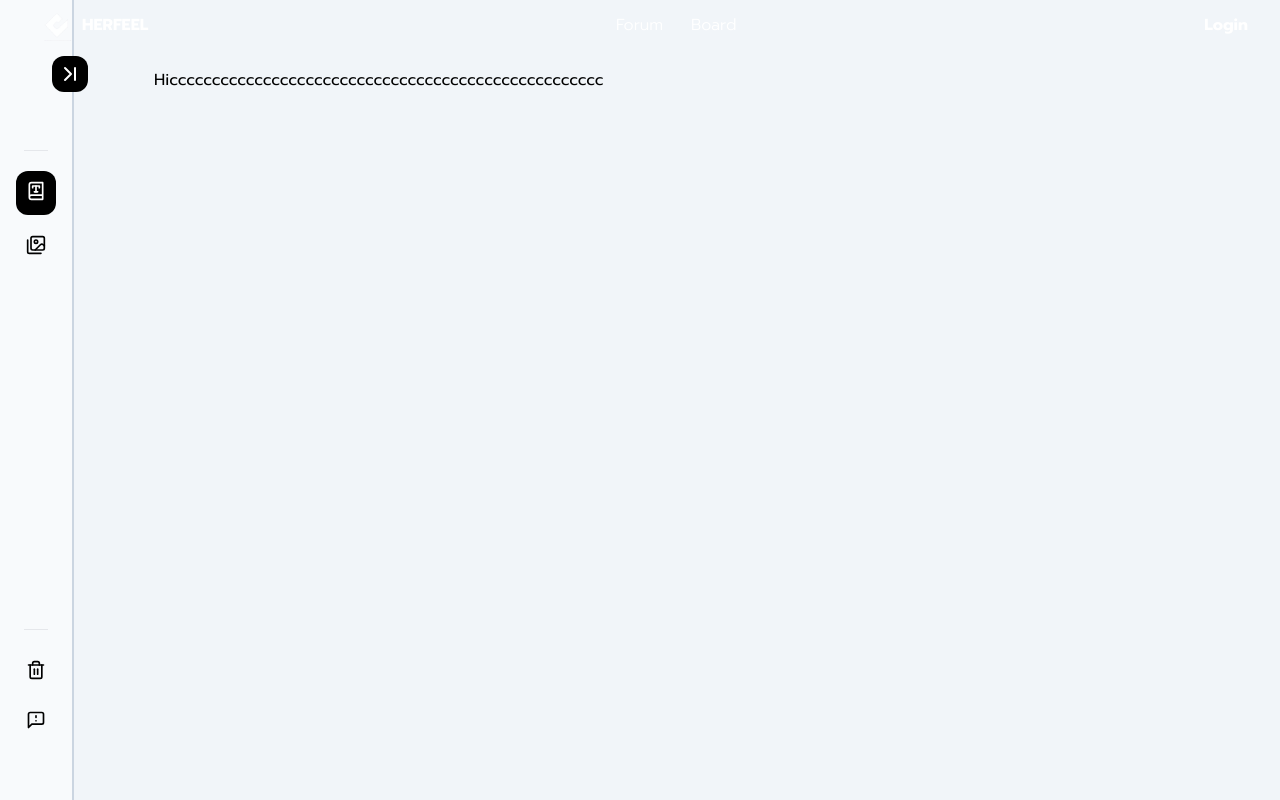
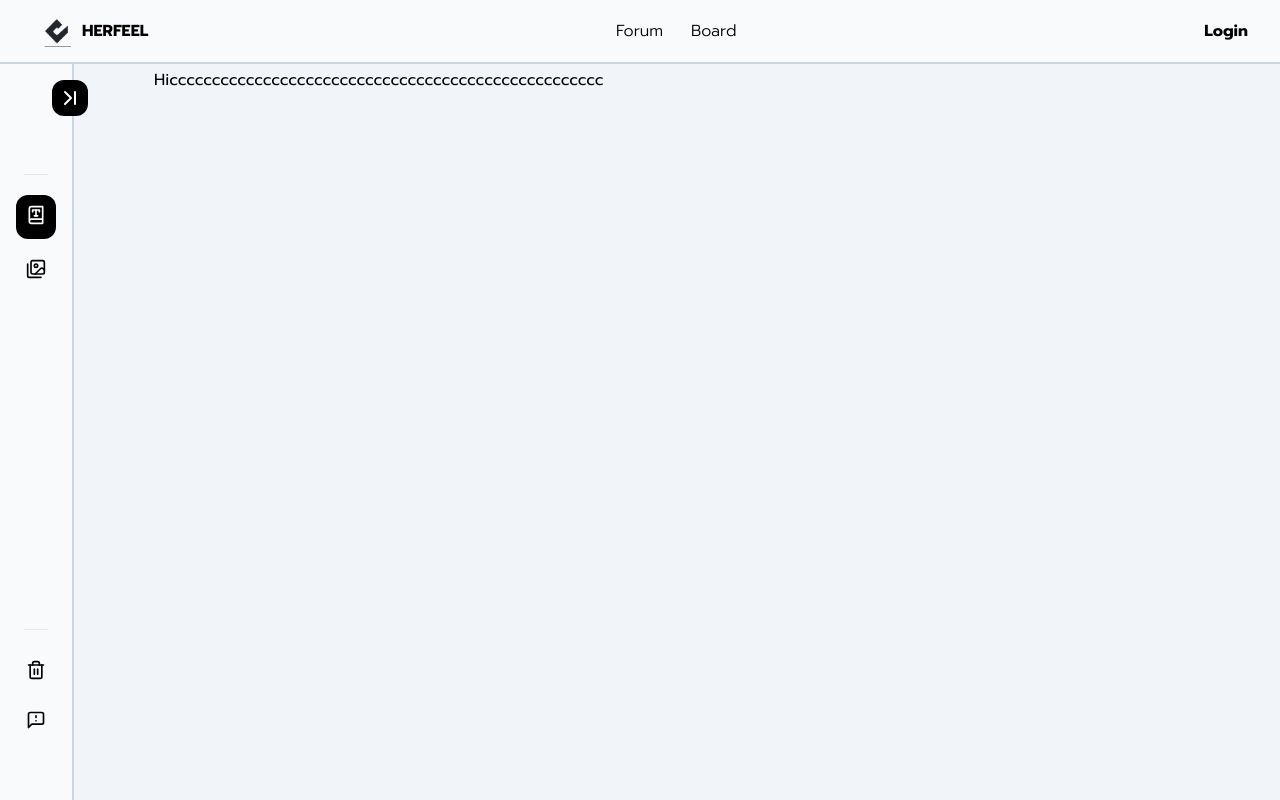
Before and after one commit to chickzilla/her-feeling-client, a Next.js app: page /text in a window 1280 px wide. Built offline with nearby package versions, Linux system fonts and the light colour scheme.

Commit message:
feat: add check root to navbar

```diff
--- a/src/components/navbar/dashboard/navbar-dashboard.tsx
+++ b/src/components/navbar/dashboard/navbar-dashboard.tsx
@@ -29,13 +29,13 @@ export default function NavbarDashBoard() {
   });
   const pathname = usePathname();
   return (
-    <aside className="h-screen bg-slate-50 flex-none sticky top-0 pt-10 border-r-2 border-slate-300">
+    <aside className="h-screen bg-slate-50 flex-none sticky top-0 pt-16 border-r-2 border-slate-300">
       <button
         onClick={() => {
           localStorage.setItem("navbarExpanded", String(!expanded));
           setExpanded((curr) => !curr);
         }}
-        className="p-1.5 rounded-xl bg-black hover:bg-slate-300 absolute -right-4 top-14 text-white"
+        className="p-1.5 rounded-xl bg-black hover:bg-slate-300 absolute -right-4 top-20 text-white"
       >
         {expanded ? <ChevronFirst /> : <ChevronLast />}
       </button>
--- a/src/components/navbar/navbar.tsx
+++ b/src/components/navbar/navbar.tsx
@@ -1,19 +1,40 @@
+"use client";
+
 import Image from "next/image";
 import NavbarMiddleItem from "./navbar_middle_item";
-
+import { useState, useEffect } from "react";
+import { usePathname } from "next/navigation";
+import Link from "next/link";
 export default function Navbar() {
+  const [isRoot, setIsRoot] = useState(false);
+  const pathname = usePathname();
+  useEffect(() => {
+    setIsRoot(pathname === "/");
+  });
   return (
-    <nav className="fixed top-0 w-screen h-16 px-8 items-center z-50">
-      <div className="text-white text-center items-center font-bold flex flex-row fade-in justify-between">
+    <nav
+      className={`fixed top-0 w-screen h-16 px-8 items-center z-50 ${
+        !isRoot
+          ? "bg-slate-50 border-slate-300 border-b-2 text-black"
+          : "bg-transparent text-white"
+      }`}
+    >
+      <div className="text-center items-center font-bold flex flex-row fade-in justify-between h-full">
+        <Link href="/">
           <div className="flex flex-row items-center">
             <Image
               alt="her feeling"
-            src="/images/logo/logo_white.png"
+              src={
+                isRoot
+                  ? "/images/logo/logo_white.png"
+                  : "/images/logo/logo_black.png"
+              }
               width={50}
               height={50}
             />
             <div>HERFEEL</div>
           </div>
+        </Link>
 
         <NavbarMiddleItem />
         <div>Login</div>
--- a/src/components/navbar/navbar_middle_item.tsx
+++ b/src/components/navbar/navbar_middle_item.tsx
@@ -1,17 +1,13 @@
 "use client";
 import { useRouter } from "next/navigation";
+import NavbarMiddleSubItem from "./navbar_middle_sub_item";
 
 export default function NavbarMiddleItem() {
   const router = useRouter();
   return (
-    <div className="text-white text-center items-center font-light flex flex-row fade-in space-x-7">
+    <div className="text-center items-center font-light flex flex-row fade-in space-x-7">
       <div className="hover:cursor-pointer">Forum</div>
-      <div
-        className="hover:cursor-pointer"
-        onClick={() => router.push("/text")}
-      >
-        Board
-      </div>
+      <NavbarMiddleSubItem name="Board" isActive={true} href="/text" />
     </div>
   );
 }
--- /dev/null
+++ b/src/components/navbar/navbar_middle_sub_item.tsx
@@ -0,0 +1,19 @@
+"use client";
+
+import Link from "next/link";
+
+export default function NavbarMiddleSubItem({
+  name,
+  isActive,
+  href,
+}: {
+  name: string;
+  isActive: boolean;
+  href: string;
+}) {
+  return (
+    <Link href={href}>
+      <div className="hover:cursor-pointer">Board</div>
+    </Link>
+  );
+}
```
Lines whose indentation alone changed are shown as unchanged.
